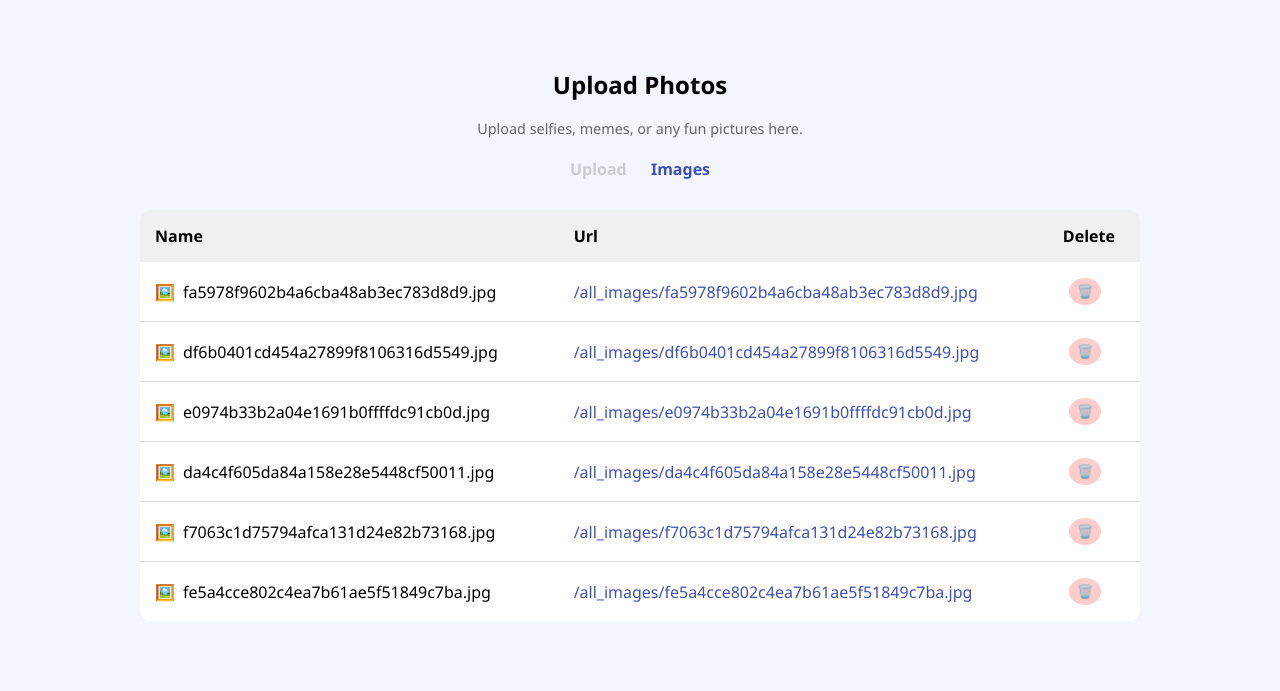
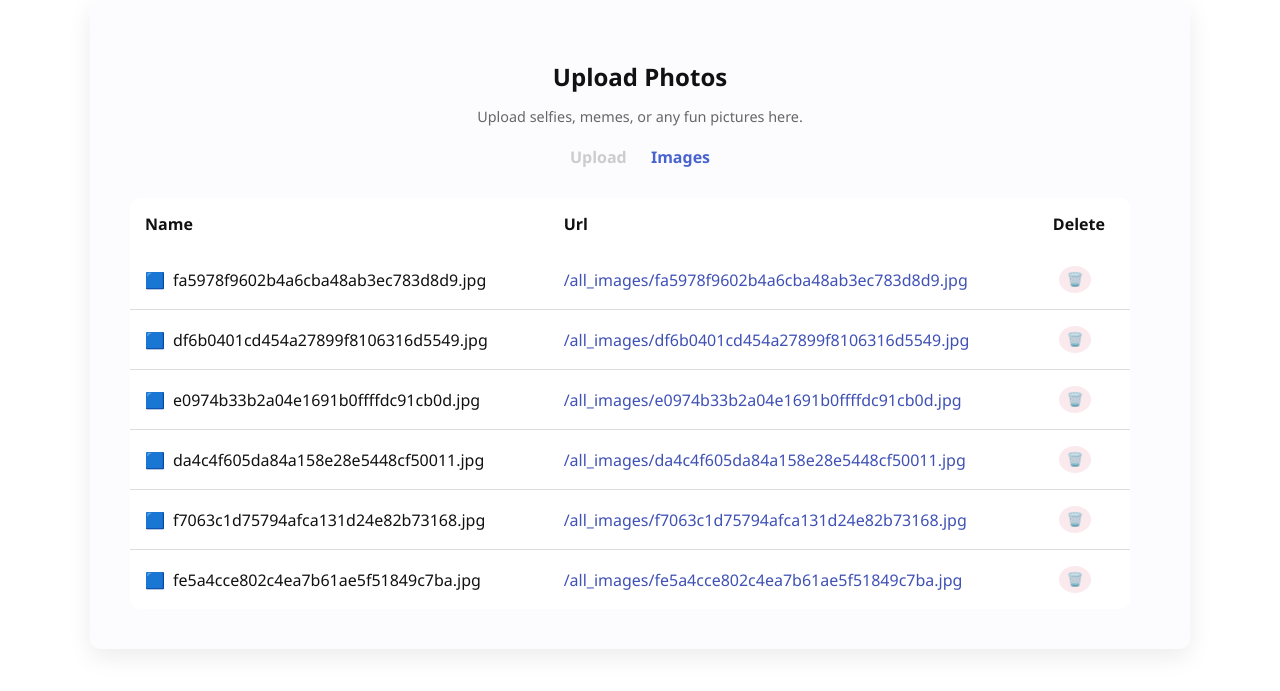
Before and after one commit to enthropie/JR_project_2, a FastAPI app: page /images/ in a window 1280 px wide. Shown: the top 691 px of the page. Run offline with FastAPI, Linux system fonts and the light colour scheme.

Commit message:
Add files via upload
design updated

```diff
--- a/templates/images.html
+++ b/templates/images.html
@@ -6,27 +6,38 @@
   <style>
      body {
       font-family: 'Segoe UI', Tahoma, Geneva, Verdana, sans-serif;
-      background-color: #f3f5ff;
+      background-color: #white;
       display: flex;
       flex-direction: column;
       align-items: center;
-      padding: 40px;
+      padding: 0;
+
+      margin: 0;
+      color: #111;
+      justify-content: center;
+
     }
 
-    h1 {
-      font-size: 20px;
-      font-weight: 600;
-      margin-bottom: 5px;
+    .container {
+      background: #fCfCff;
+      border-radius: 10px;
+      padding: 40px;
+      width: 1020px;
+      box-shadow: 0 8px 24px rgba(0, 0, 0, 0.08);
+      text-align: center;
     }
-    h2 {
+
+
+   .container h2 {
       margin-bottom: 4px;
       font-weight: 600;
+      text-align: center;
     }
-
-    p {
+    .container p {
       font-size: 0.9em;
       color: #666;
       margin-bottom: 20px;
+      text-align: center;
     }
 
     .nav {
@@ -41,7 +52,7 @@
     }
 
     .nav a.active {
-      color: #3f51b5;
+      color: #4863CE;
     }
 
     table {
@@ -58,9 +69,6 @@
     }
 
 
-    th {
-      background-color: #f0f0f0;
-    }
 
     tr:not(:last-child) {
       border-bottom: 1px solid #ddd;
@@ -73,7 +81,7 @@
     }
 
     .delete-icon {
-      background-color: #ffcccc;
+      background-color: #FAEAEE;
       border-radius: 50%;
       padding: 6px 8px;
       display: inline-block;
@@ -84,7 +92,7 @@
     }
 
     .image-icon::before {
-      content: "🖼️";
+      content: "🟦";
       margin-right: 8px;
       display: inline-block;
     }
@@ -98,7 +106,7 @@
 <body>
  <!-- <h1>Upload Photos</h1>
   <p>Upload selfies, memes, or any fun pictures here.</p> -->
-
+ <div class="container">
     <h2>Upload Photos</h2>
     <p>Upload selfies, memes, or any fun pictures here.</p>
 
@@ -130,5 +138,6 @@
       {% endfor %}
     </tbody>
   </table>
+  </div>
 </body>
 </html>
```
Also changed, not shown: templates/index.html (+33 -1 lines), templates/upload.html (+18 -14 lines).
